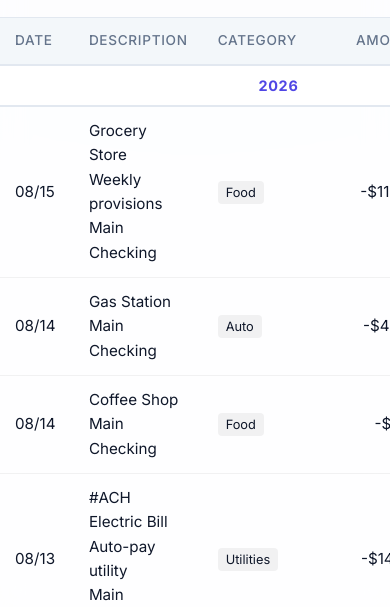
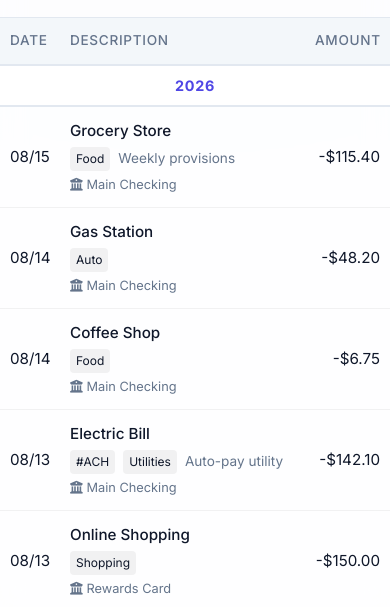
Before and after one commit to Intrepiware/moneydance-html-viewer, a plain HTML site: page UI/index.html in a window 390 px wide. Shown: the part 237-844 px from the top of the page. Drawn offline with nearby package versions, Linux system fonts and the light colour scheme.

Commit message:
Fix mobile transaction list

```diff
--- a/UI/index.html
+++ b/UI/index.html
@@ -91,11 +91,11 @@
               <table id="transactions-table">
                 <thead>
                   <tr>
-                    <th>Date</th>
+                    <th class="date-col">Date</th>
                     <th>Description</th>
-                    <th>Category</th>
+                    <th class="hide-mobile category-col">Category</th>
                     <th class="amount-col">Amount</th>
-                    <th class="amount-col">Balance</th>
+                    <th class="amount-col hide-mobile">Balance</th>
                   </tr>
                 </thead>
                 <tbody id="transactions-body">
@@ -108,9 +108,13 @@
               </div>
 
               <div id="pagination-controls" class="pagination-controls hidden">
-                <button id="prev-page" class="pagination-btn"><i class="fa-solid fa-chevron-left"></i> Prev</button>
+                <button id="prev-page" class="pagination-btn">
+                  <i class="fa-solid fa-chevron-left"></i> Prev
+                </button>
                 <span id="page-info">Page 1 of 1</span>
-                <button id="next-page" class="pagination-btn">Next <i class="fa-solid fa-chevron-right"></i></button>
+                <button id="next-page" class="pagination-btn">
+                  Next <i class="fa-solid fa-chevron-right"></i>
+                </button>
               </div>
             </div>
           </div>
@@ -157,7 +161,7 @@
       {{#each paginatedTransactions}}
         {{#if showYearDivider}}
           <tr class="year-divider">
-            <th colspan="5" class="sticky-year">{{year}}</th>
+            <th colspan="3" class="sticky-year">{{year}}</th>
           </tr>
         {{/if}}
         <tr>
@@ -166,20 +170,19 @@
             <span class="mobile-date">{{month}}/{{day}}</span>
           </td>
           <td>
-            <div>
-              {{#if checkNumber}}<span class="check-number">#{{checkNumber}}</span>{{/if}}
-              {{description}}
+            <div class="desc-main">{{description}}</div>
+            <div class="desc-extra">
+              {{#if checkNumber}}<span class="badge">#{{checkNumber}}</span>{{/if}}
+              <span class="badge hide-desktop">{{category}}</span>
+              {{#if memo}}<span class="memo-text">{{memo}}</span>{{/if}}
             </div>
-            {{#if memo}}
-              <div class="transaction-memo">{{memo}}</div>
-            {{/if}}
             {{#if ../isRoot}}
-              <div class="transaction-account">{{accountName}}</div>
+              <div class="transaction-account"><i class="fa-solid fa-building-columns"></i> {{accountName}}</div>
             {{/if}}
           </td>
-          <td><span style="background: var(--tag-bg); padding: 4px 8px; border-radius: 4px; font-size: 0.8rem;">{{category}}</span></td>
+          <td class="hide-mobile"><span class="badge">{{category}}</span></td>
           <td class="amount-col amount {{#if (isPositive amount)}}positive{{else}}negative{{/if}}">{{formatCurrency amount}}</td>
-          <td class="amount-col">{{formatCurrency balance}}</td>
+          <td class="amount-col hide-mobile">{{formatCurrency balance}}</td>
         </tr>
       {{/each}}
     </script>
--- a/UI/styles.css
+++ b/UI/styles.css
@@ -104,6 +104,57 @@ body {
     display: flex;
     align-items: center;
     gap: 10px;
+}
+
+.desc-main {
+    font-weight: 500;
+    white-space: nowrap;
+    overflow: hidden;
+    text-overflow: ellipsis;
+}
+
+.desc-extra {
+    display: flex;
+    flex-wrap: nowrap;
+    align-items: center;
+    gap: 8px;
+    margin-top: 4px;
+    overflow: hidden;
+    width: 100%;
+}
+
+.desc-extra > span {
+    white-space: nowrap;
+    overflow: hidden;
+    text-overflow: ellipsis;
+}
+
+.badge {
+    background: var(--tag-bg);
+    padding: 2px 6px;
+    border-radius: 4px;
+    font-size: 0.75rem;
+    color: var(--text-main);
+    flex-shrink: 0;
+}
+
+.memo-text {
+    font-size: 0.85rem;
+    color: var(--text-muted);
+    flex-shrink: 1;
+}
+
+.transaction-account {
+    font-size: 0.8rem;
+    color: var(--text-muted);
+    margin-top: 4px;
+    white-space: nowrap;
+    overflow: hidden;
+    text-overflow: ellipsis;
+}
+
+.hide-desktop {
+    display: none !important;
 }
 
 .sidebar-content {
@@ -352,6 +403,20 @@ table {
     width: 100%;
     border-collapse: collapse;
     text-align: left;
+    table-layout: fixed;
+}
+
+.date-col {
+    width: 110px;
+}
+
+.category-col {
+    width: 120px;
+}
+
+.amount-col {
+    width: 120px;
+    text-align: right;
 }
 
 th {
@@ -366,6 +431,7 @@ th {
     position: sticky;
     top: 0;
     transition: background-color 0.3s, border-color 0.3s, color 0.3s;
+    white-space: nowrap;
 }
 
 td {
@@ -373,6 +439,7 @@ td {
     border-bottom: 1px solid var(--glass-border);
     font-size: 0.95rem;
     transition: border-color 0.3s;
+    overflow: hidden;
 }
 
 tbody tr {
@@ -563,6 +630,14 @@ tbody tr:hover {
     .desktop-date { display: none; }
     .mobile-date { display: inline; }
 
+    .hide-mobile {
+        display: none !important;
+    }
+
+    .hide-desktop {
+        display: inline-block !important;
+    }
+
     .year-divider {
         display: table-row;
     }
@@ -582,7 +657,15 @@ tbody tr:hover {
         box-shadow: 0 2px 4px rgba(0,0,0,0.1);
     }
 
+    .date-col {
+        width: 60px;
+    }
+
+    .amount-col {
+        width: 85px;
+    }
+
     th, td {
-        padding: 12px 15px;
+        padding: 12px 10px;
     }
 }
```
Also changed, not shown: UI/data.json.
